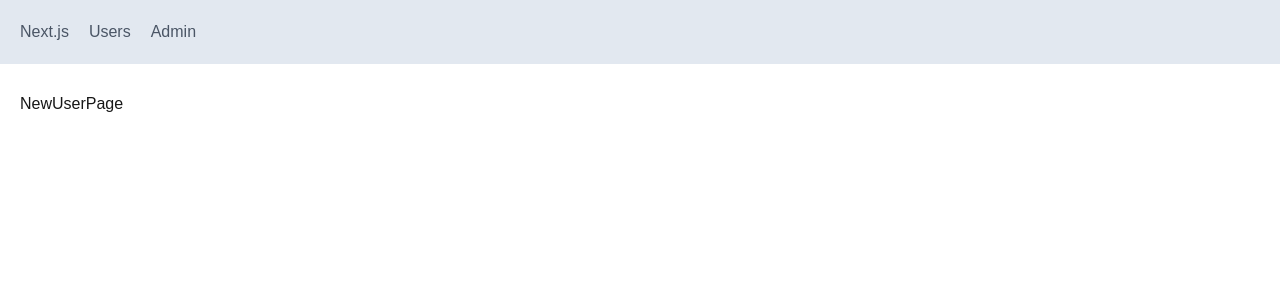
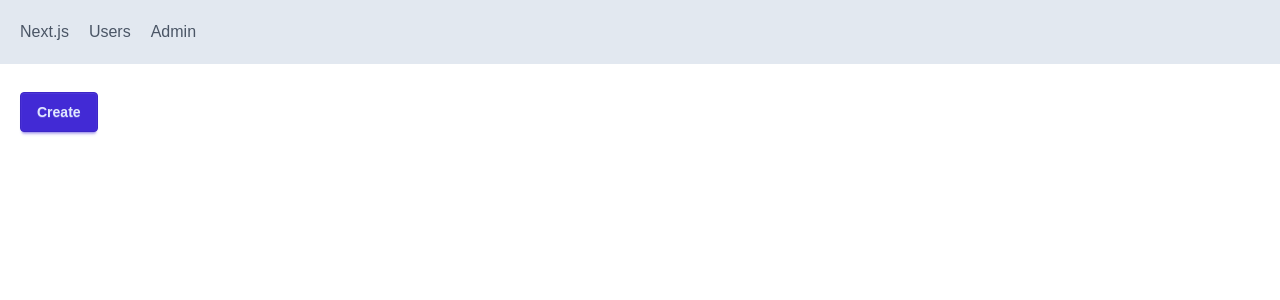
Before and after one commit to Hussain-hamim/nextjs-app, a Next.js app: page /users/new in a window 1280 px wide. Shown: the top 300 px of the page. Built offline with nearby package versions, Linux system fonts and the light colour scheme.

Commit message:
programmatic navigation

```diff
--- a/app/page.tsx
+++ b/app/page.tsx
@@ -1,4 +1,3 @@
-import Link from 'next/link';
 import ProductCard from './components/ProductCard';
 
 export default function Home() {
--- a/app/users/new/page.tsx
+++ b/app/users/new/page.tsx
@@ -1,7 +1,17 @@
+'use client';
+import { useRouter } from 'next/navigation';
 import React from 'react';
 
 const NewUserPage = () => {
-  return <div>NewUserPage </div>;
+  const router = useRouter();
+
+  // we cannot do browser events in server right!
+
+  return (
+    <button onClick={() => router.push('/users')} className='btn btn-primary '>
+      Create
+    </button>
+  );
 };
 
 export default NewUserPage;
--- a/app/users/page.tsx
+++ b/app/users/page.tsx
@@ -1,5 +1,6 @@
 import React from 'react';
 import UserTable from './UserTable';
+import Link from 'next/link';
 
 interface Props {
   searchParams: { sortOrder: string };
@@ -9,6 +10,9 @@
   return (
     <div>
       <h1>Users</h1>
+      <Link href='/users/new' className='btn'>
+        New User
+      </Link>
       <UserTable sortOrder={sortOrder} />
     </div>
   );
```
